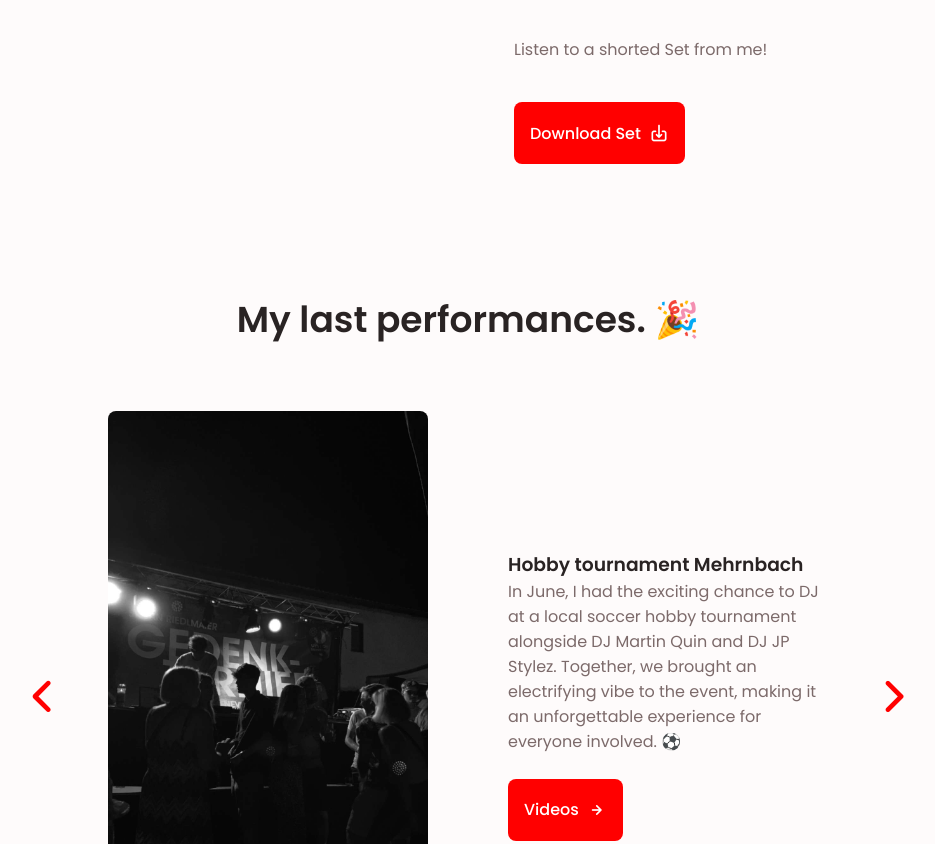
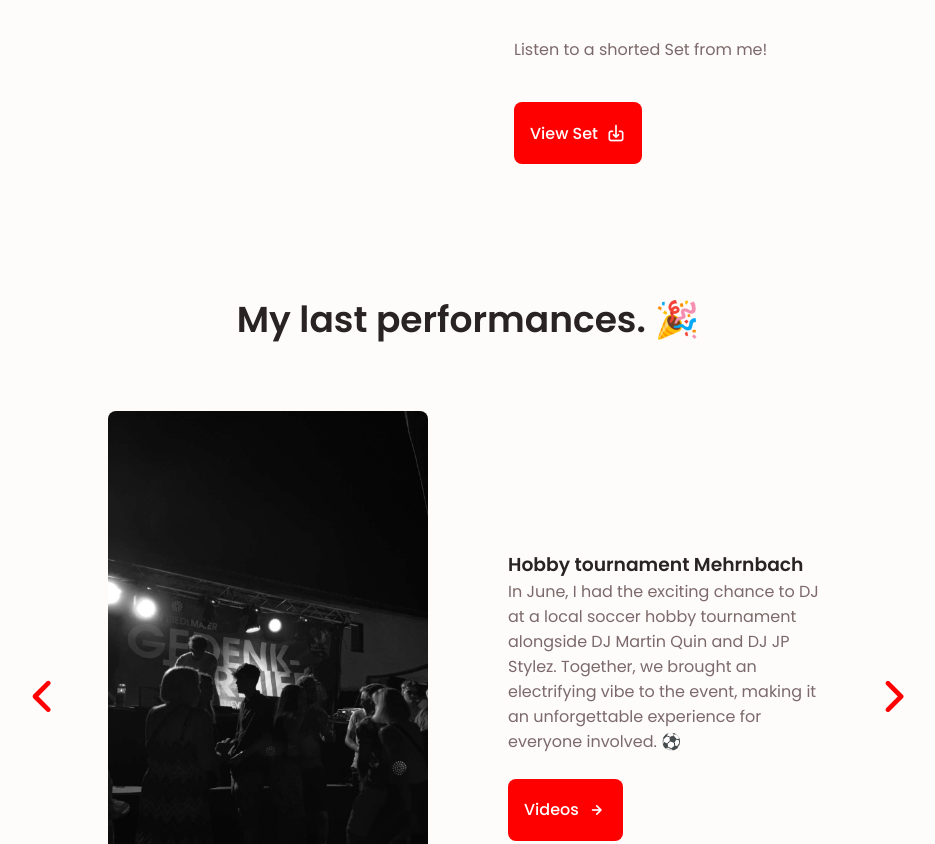
Before and after one commit to jones-websiteIndustrie/jonezmusic, a plain HTML site: page index.html in a window 1280 px wide. Shown: the part 1187-2031 px from the top of the page, without its empty margins (172-1107 px from the left). Drawn offline with nearby package versions, Linux system fonts and the light colour scheme.

Commit message:
finished

```diff
--- a/index.html
+++ b/index.html
@@ -14,7 +14,7 @@
         <!--==================== CSS ====================-->
         <link rel="stylesheet" href="assets/css/styles.css">
 
-        <title>DJ Jones Music</title>
+        <title>DJ Jonez Music</title>
     </head>
     <body>
         <!--==================== HEADER ====================-->
@@ -135,10 +135,8 @@
                         </div>
                         <p class="about__description">Listen to a shorted Set from me!</p>
                         <div class="about__buttons">
-                            <!--Replace href with set!!!!!!!-->
-
-                            <a download href="" class="button button--flex">
-                                Download Set<i class="uil uil-download-alt button__icon"></i>
+                            <a href="https://soundcloud.com/user-170617828/jonezmusic-set?si=42001265ab904750ab5b96fc28601c1e&utm_source=clipboard&utm_medium=text&utm_campaign=social_sharing" target="_blank" class="button button--flex">
+                                View Set<i class="uil uil-download-alt button__icon"></i>
                             </a>
                         </div>
                     </div>
@@ -208,8 +206,7 @@
 
 
             </div>
-            </section>
-
+        </section>
 
             <!--==================== CONTACT ME ====================-->
             <section class="contact section" id="contact">
@@ -223,7 +220,7 @@
 
                         <div>
                             <h3 class="contact__title">Phone</h3>
-                            <span class="contact__subtitle">+43 681 10898118 <br> (16:00-20:00 pm)<span>
+                            <span class="contact__subtitle">(soon) <br> <!--(16:00-20:00 pm)--><span>
                         </div>
                     </div>
                     <div class="contact__information">
@@ -300,7 +297,6 @@
             </div>
         </footer>
 
-        <!--==================== SCROLL TOP ====================-->
 
 
         <!--==================== SWIPER JS ====================-->
```
